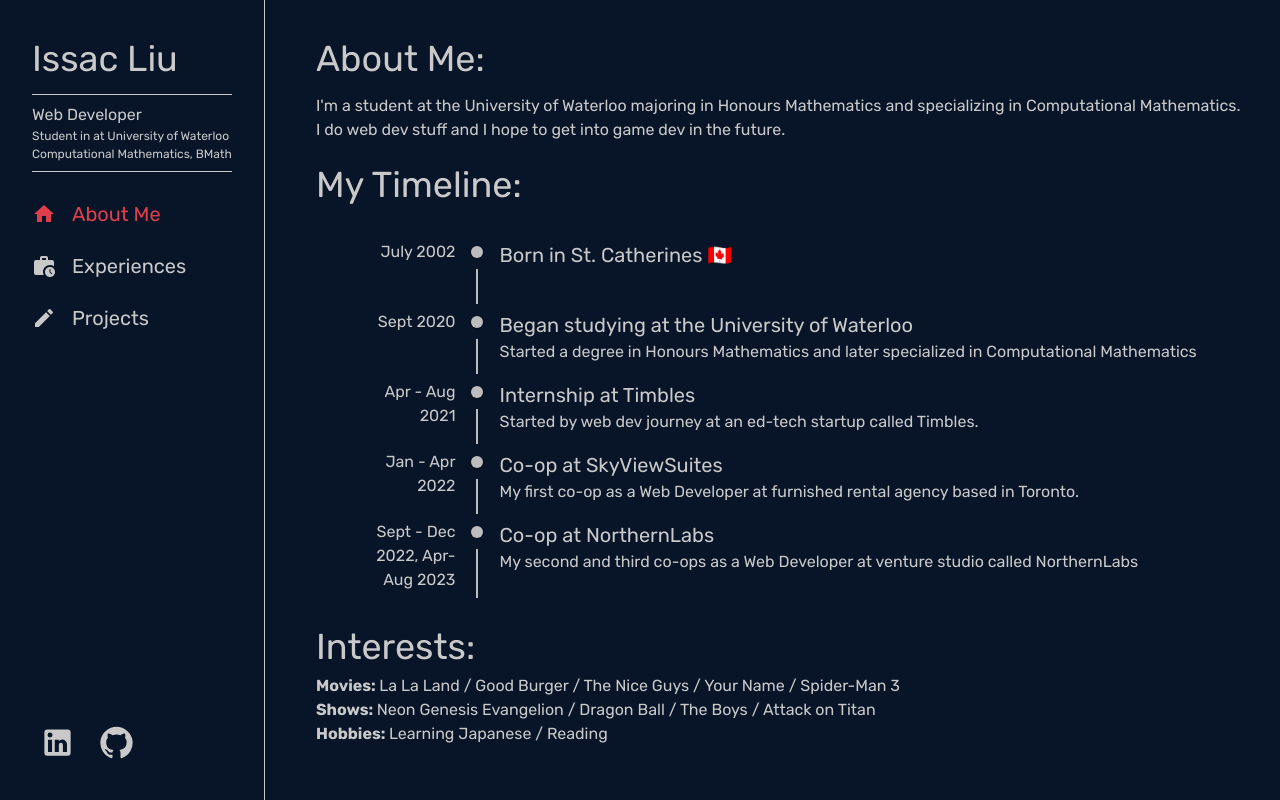
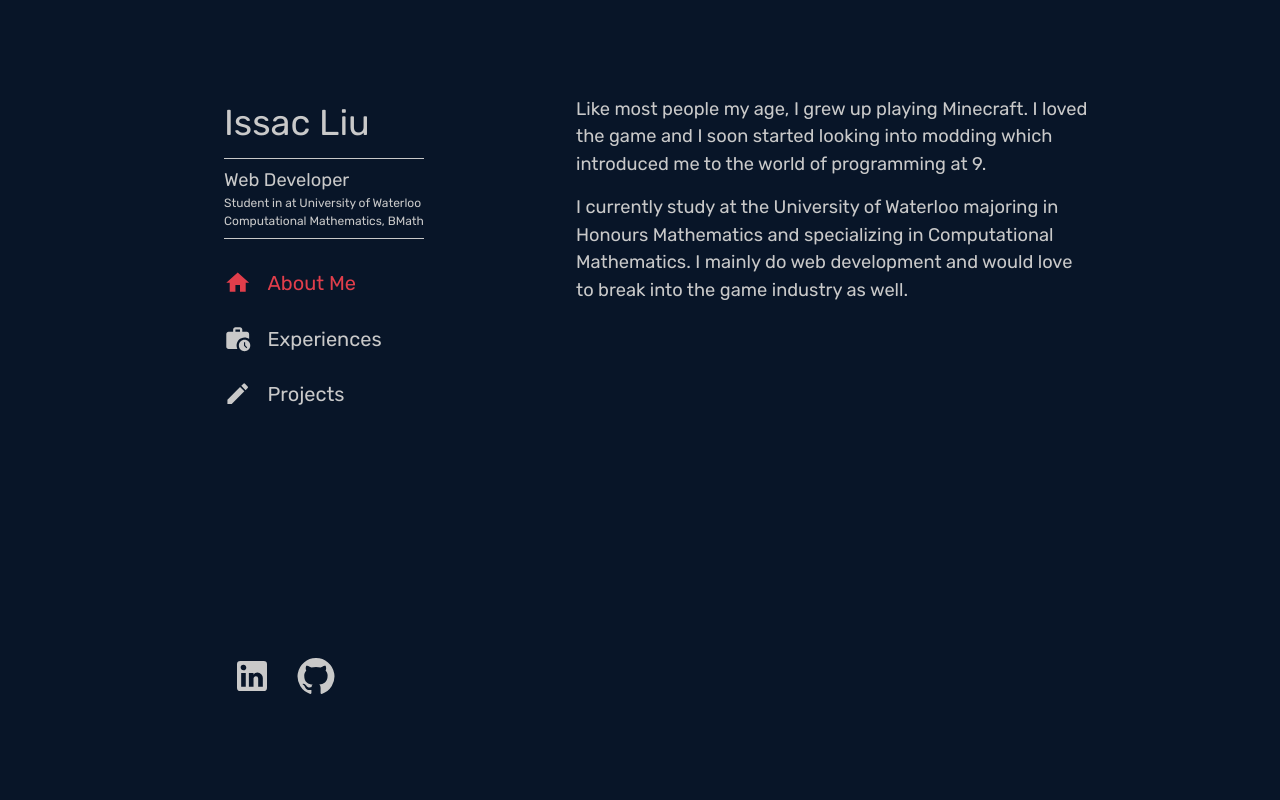
Before and after one commit to yung-tat/yung-tat.github.io, a React (Vite) app: page / in a window 1280 px wide. Built offline with nearby package versions, Linux system fonts and the light colour scheme.

Commit message:
Revamp Experiences

```diff
--- a/src/components/InfoCard/InfoCard.tsx
+++ b/src/components/InfoCard/InfoCard.tsx
@@ -12,12 +12,8 @@ const InfoCard: FC<IInfoCard> = ({ height, children }) => {
     <Grid
       container
       sx={{
-        // padding: 2,
-        borderRadius: 2,
-        // No border in dark mode
-        // border: "1px solid " + darkBorder,
+        width: "100%",
         marginBottom: 2,
-        display: "flex",
         height: height,
       }}
     >
--- a/src/components/Layout/Layout.tsx
+++ b/src/components/Layout/Layout.tsx
@@ -1,13 +1,10 @@
-import { Box, Card, Divider, Grid, Typography } from "@mui/material";
+import { Box } from "@mui/material";
 import Sidebar from "../Sidebar";
-import InfoCard from "../InfoCard";
-import TitledContent from "../TitledContent";
+import Main from "../../pages/Main";
+import { blurEffect } from "../../constants/common";
+import { Route, Router, Routes } from "react-router-dom";
 import Experiences from "../../pages/Experiences";
-import { Route, Router, Routes } from "react-router-dom";
-import Main from "../../pages/Main";
-import Interests from "../../pages/Interests";
 import Projects from "../../pages/Projects";
-import { blurEffect } from "../../constants/common";
 
 const Layout = () => {
   return (
@@ -23,7 +20,9 @@ const Layout = () => {
       <Box
         sx={(theme) => ({
           flex: 1,
-          padding: 4,
+          paddingY: 12,
+          paddingRight: 24,
+          paddingLeft: 8,
           backgroundColor: theme.palette.primary.main,
           filter: blurEffect,
         })}
@@ -31,9 +30,8 @@ const Layout = () => {
         <Routes>
           <Route path="/" element={<Main />} />
           <Route path="/experiences" element={<Experiences />} />
-          <Route path="/interests" element={<Interests />} />
           <Route path="/projects" element={<Projects />} />
-          <Route path="*" element={<>ERRORS</>} />
+          <Route path="*" element={<>404 Homie.</>} />
         </Routes>
       </Box>
     </Box>
--- a/src/components/Sidebar/Sidebar.tsx
+++ b/src/components/Sidebar/Sidebar.tsx
@@ -8,8 +8,6 @@ import {
   WorkHistory,
 } from "@mui/icons-material";
 import { Box, Divider, IconButton, MenuItem, Typography } from "@mui/material";
-import { useLocation, useNavigate } from "react-router-dom";
-import { INavLink } from "../../types/common";
 import ContactLinks from "./components/ContactLinks";
 import NavLinks from "./components/NavLinks";
 import SidebarHeader from "./components/SidebarHeader";
@@ -20,7 +18,7 @@ const Sidebar = () => {
     <Box
       component="nav"
       sx={{
-        width: "284px",
+        width: "40vw",
         height: "100vh",
       }}
     >
@@ -29,10 +27,11 @@ const Sidebar = () => {
           position: "fixed",
           display: "flex",
           flexDirection: "column",
-          paddingY: 4,
+          paddingY: 12,
+          marginLeft: 24,
           boxSizing: "border-box",
           height: "100%",
-          borderRight: "1px solid " + darkBorder,
+          // borderRight: "1px solid " + darkBorder,
           filter: blurEffect,
         }}
       >
--- a/src/pages/Experiences/Experiences.tsx
+++ b/src/pages/Experiences/Experiences.tsx
@@ -9,9 +9,8 @@ const experienceList: IExperience[] = [
     datesEmployed: "Sept-Dec 22, Apr-Aug 23",
     stack: ["React", "Redux", "React-Query", "MUI", "Elixir"],
     description: [
-      "Responsible for implementing various UI features and maintaining the front-end of a crypto-related React app",
-      "Improved site performance by eliminating unnecessary rerenders",
-      "Worked frequently with product and backend to deliver new features",
+      "Implemented various UI features and maintained the front-end of a crypto-related React app",
+      "Added a dashboard feature, revamped navigation, and improved site performance by eliminating unnecessary rerenders",
       "Where I learned code practices to build a clean, maintainable front-end application as well as an understanding of the Accessibility and testing",
     ],
   },
@@ -26,7 +25,7 @@ const experienceList: IExperience[] = [
     ],
   },
   {
-    position: "Front-end Web Developer Intern",
+    position: "Front-End Web Developer Intern",
     company: "Timbles Inc",
     datesEmployed: "Apr-Aug 21",
     stack: ["React", "Redux", "Django"],
@@ -38,16 +37,9 @@ const experienceList: IExperience[] = [
 ];
 
 const Experiences = () => {
-  return (
-    <TitledContent
-      title={"Experiences"}
-      subtext={"A list of my internship / co-op positions."}
-    >
-      {experienceList.map((experience) => (
-        <ExperienceInfo experience={experience} />
-      ))}
-    </TitledContent>
-  );
+  return experienceList.map((experience) => (
+    <ExperienceInfo experience={experience} />
+  ));
 };
 
 export default Experiences;
--- a/src/pages/Experiences/components/ExperienceInfo/ExperienceInfo.tsx
+++ b/src/pages/Experiences/components/ExperienceInfo/ExperienceInfo.tsx
@@ -1,5 +1,7 @@
 import {
   Box,
+  Chip,
+  Divider,
   Grid,
   List,
   ListItem,
@@ -17,33 +19,30 @@ interface IExperienceInfo {
 const ExperienceInfo: FC<IExperienceInfo> = ({ experience }) => {
   return (
     <InfoCard>
-      <Grid item xs={12}>
-        <Typography sx={{ fontSize: "20px" }}>
-          <b>Position:</b>
-          {" " + experience.position}
-        </Typography>
-      </Grid>
-      <Grid item xs={12} md={6} lg={4}>
-        <Typography>
-          <b>Company:</b> {" " + experience.company}
-        </Typography>
-      </Grid>
-      <Grid item xs={12} md={6} lg={8}>
-        <Typography>
-          <b>Dates Employed:</b> {" " + experience.datesEmployed}
-        </Typography>
-      </Grid>
-      <Grid item xs={12}>
-        <Typography fontWeight="bold">Description: </Typography>
-        {experience.description.map((point) => (
-          <Typography>-{" " + point}</Typography>
+      <Typography
+        width="100%"
+        sx={{ fontSize: "20px", borderBottom: "1px solid", marginBottom: 1 }}
+      >
+        {experience.position + " - " + experience.company}
+      </Typography>
+      {experience.description.map((point) => (
+        <Typography sx={{ fontSize: 16 }}>-{" " + point}</Typography>
+      ))}
+      <Box width="100%" my={1}>
+        {experience.stack.map((item) => (
+          <Chip
+            color="success"
+            variant="outlined"
+            label={item}
+            size="small"
+            sx={{ mr: 1 }}
+          />
         ))}
-      </Grid>
-      <Grid item xs={12}>
-        <Typography>
-          <b>Tech I Worked With:</b> {" " + experience.stack.join(", ")}
-        </Typography>
-      </Grid>
+      </Box>
+      <Divider />
+      <Typography sx={{ fontSize: 12 }}>
+        {" " + experience.datesEmployed}
+      </Typography>
     </InfoCard>
   );
 };
--- a/src/pages/Main/Main.tsx
+++ b/src/pages/Main/Main.tsx
@@ -1,4 +1,4 @@
-import { Typography } from "@mui/material";
+import { Box, Divider, Typography } from "@mui/material";
 import TitledContent from "../../components/TitledContent";
 import {
   Timeline,
@@ -17,28 +17,18 @@ import { hobbies, movies, shows } from "../../constants/interests";
 
 const Main = () => {
   return (
-    <TitledContent title="About Me:" subtext="">
+    <>
+      <Typography sx={{ marginBottom: 2 }} id="about-me">
+        Like most people my age, I grew up playing Minecraft. I loved the game
+        and I soon started looking into modding which introduced me to the world
+        of programming at 9.
+      </Typography>
       <Typography sx={{ marginBottom: 2 }}>
-        I'm a student at the University of Waterloo majoring in Honours
-        Mathematics and specializing in Computational Mathematics. I do web dev
-        stuff and I hope to get into game dev in the future.
+        I currently study at the University of Waterloo majoring in Honours
+        Mathematics and specializing in Computational Mathematics. I mainly do
+        web development and would love to break into the game industry as well.
       </Typography>
-      <Typography sx={{ fontSize: "36px" }}>My Timeline:</Typography>
-      <MyTimeline />
-      <Typography sx={{ fontSize: "36px" }}>Interests:</Typography>
-      <Typography>
-        <b>Movies: </b>
-        {movies.join(" / ")}
-      </Typography>
-      <Typography>
-        <b>Shows: </b>
-        {shows.join(" / ")}
-      </Typography>
-      <Typography>
-        <b>Hobbies: </b>
-        {hobbies.join(" / ")}
-      </Typography>
-    </TitledContent>
+    </>
   );
 };
 
--- a/src/utils/theme.ts
+++ b/src/utils/theme.ts
@@ -40,7 +40,7 @@ const theme = createTheme({
       },
     },
   },
-  typography: { fontFamily: "Rubik" },
+  typography: { fontFamily: "Rubik", fontSize: 16 },
 });
 
 export default theme;
```
